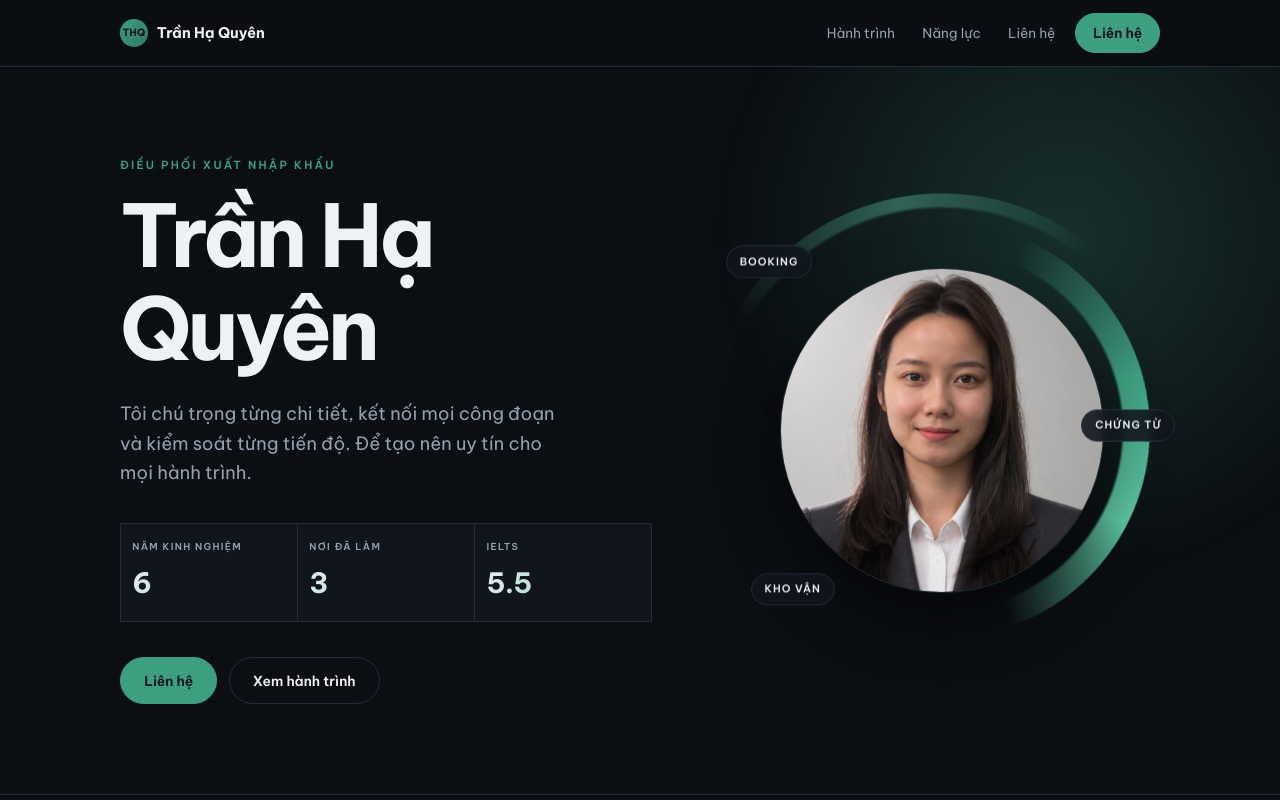
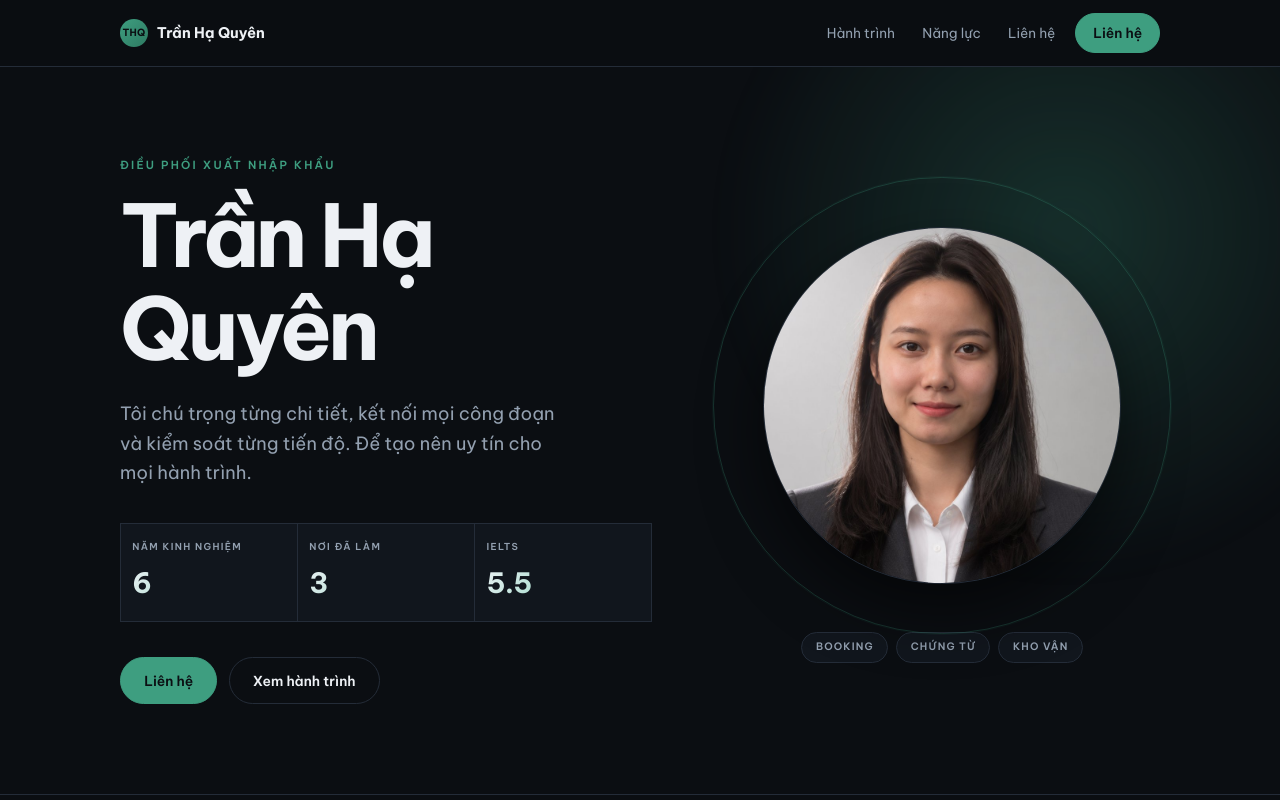
Before and after one commit to ncaothuyanh/portfolio-tran-ha-quyen, a plain HTML site: page portfolio-ha-quyen/index.html in a window 1280 px wide. Shown: the top 800 px of the page. Drawn offline with Linux system fonts and the light colour scheme.

Commit message:
Lam avatar tron chuyen nghiep hon, viet lai noi dung nguyen tac lam viec

```diff
--- a/portfolio-ha-quyen/index.html
+++ b/portfolio-ha-quyen/index.html
@@ -55,14 +55,15 @@
       </div>
 
       <figure class="avatar reveal">
-        <span class="avatar__ring" aria-hidden="true"></span>
-        <span class="avatar__ring avatar__ring--2" aria-hidden="true"></span>
-        <span class="avatar__photo">
-          <img src="assets/headshot.jpg" alt="Chân dung Trần Hạ Quyên" width="900" height="1195" fetchpriority="high" decoding="async">
+        <span class="avatar__stage">
+          <span class="avatar__ring" aria-hidden="true"></span>
+          <span class="avatar__photo">
+            <img src="assets/headshot.jpg" alt="Chân dung Trần Hạ Quyên" width="900" height="1195" fetchpriority="high" decoding="async">
+          </span>
         </span>
-        <span class="avatar__chip avatar__chip--a">Booking</span>
-        <span class="avatar__chip avatar__chip--b">Chứng từ</span>
-        <span class="avatar__chip avatar__chip--c">Kho vận</span>
+        <figcaption class="avatar__tags">
+          <span>Booking</span><span>Chứng từ</span><span>Kho vận</span>
+        </figcaption>
       </figure>
     </div>
   </section>
--- a/portfolio-ha-quyen/styles.css
+++ b/portfolio-ha-quyen/styles.css
@@ -78,28 +78,24 @@ h1,h2,h3{margin:0;font-weight:700;letter-spacing:-.028em;line-height:1.08;text-w
   background:linear-gradient(135deg,var(--paper),var(--accent-2));-webkit-background-clip:text;background-clip:text;color:transparent}
 .hero__cta{display:flex;flex-wrap:wrap;gap:.7rem;margin-top:2.2rem}
 
-/* avatar la diem nhan: hai vong xoay nguoc chieu + anh tron + chip noi */
-.avatar{position:relative;margin:0;display:grid;place-items:center;
-  width:min(21rem,78vw);aspect-ratio:1;justify-self:center}
-.avatar__ring{position:absolute;inset:0;border-radius:50%;
-  background:conic-gradient(from 0deg,transparent 0 58%,var(--accent) 72%,var(--accent-2) 84%,transparent 96%);
-  -webkit-mask:radial-gradient(circle,transparent 61%,#000 62%);mask:radial-gradient(circle,transparent 61%,#000 62%);
-  animation:spin 14s linear infinite}
-.avatar__ring--2{inset:-7%;opacity:.4;
-  background:conic-gradient(from 180deg,transparent 0 64%,var(--accent-2) 78%,transparent 92%);
-  -webkit-mask:radial-gradient(circle,transparent 66%,#000 67%);mask:radial-gradient(circle,transparent 66%,#000 67%);
-  animation:spin 22s linear infinite reverse}
-@keyframes spin{to{transform:rotate(360deg)}}
-.avatar__photo{position:relative;width:78%;aspect-ratio:1;border-radius:50%;overflow:hidden;
-  border:1px solid var(--line);box-shadow:0 26px 60px rgb(0 0 0/.55);animation:float 7s ease-in-out infinite}
+/* avatar: mot vong vien tinh, mot anh tron co dinh, nhan chuyen mon xep gon ben duoi */
+.avatar{position:relative;margin:0;display:flex;flex-direction:column;align-items:center;
+  gap:1.15rem;width:min(21rem,78vw);justify-self:center}
+.avatar__stage{position:relative;width:100%;aspect-ratio:1}
+.avatar__ring{position:absolute;inset:-5%;border-radius:50%;
+  border:1px solid color-mix(in srgb,var(--accent) 40%,transparent);
+  box-shadow:0 0 0 1px color-mix(in srgb,var(--accent) 14%,transparent);
+  animation:ringGlow 5.5s ease-in-out infinite}
+@keyframes ringGlow{
+  0%,100%{opacity:.5;box-shadow:0 0 0 1px color-mix(in srgb,var(--accent) 10%,transparent)}
+  50%{opacity:.85;box-shadow:0 0 0 1px color-mix(in srgb,var(--accent) 24%,transparent)}
+}
+.avatar__photo{position:absolute;inset:0;margin:auto;width:86%;aspect-ratio:1;border-radius:50%;overflow:hidden;
+  border:1px solid var(--line);box-shadow:0 26px 60px rgb(0 0 0/.55)}
 .avatar__photo img{width:100%;height:100%;object-fit:cover;object-position:50% 22%}
-@keyframes float{0%,100%{transform:translateY(0)}50%{transform:translateY(-11px)}}
-.avatar__chip{position:absolute;padding:.42rem .8rem;border:1px solid var(--line);border-radius:999px;
-  background:color-mix(in srgb,var(--ink-2) 88%,transparent);backdrop-filter:blur(8px);
-  font-size:.66rem;font-weight:600;letter-spacing:.1em;text-transform:uppercase;white-space:nowrap}
-.avatar__chip--a{top:6%;left:-2%;animation:float 6s ease-in-out infinite}
-.avatar__chip--b{top:46%;right:-6%;animation:float 8s ease-in-out .6s infinite}
-.avatar__chip--c{bottom:7%;left:4%;animation:float 7s ease-in-out 1.2s infinite}
+.avatar__tags{display:flex;flex-wrap:wrap;justify-content:center;gap:.5rem;margin:0;padding:0}
+.avatar__tags span{padding:.4rem .85rem;border:1px solid var(--line);border-radius:999px;
+  background:var(--ink-2);color:var(--dim);font-size:.64rem;font-weight:600;letter-spacing:.11em;text-transform:uppercase}
 @media (min-width:62rem){
   .hero__in{grid-template-columns:1.1fr .9fr}
   .avatar{width:min(26rem,40vw)}
@@ -203,7 +199,7 @@ h1,h2,h3{margin:0;font-weight:700;letter-spacing:-.028em;line-height:1.08;text-w
 @media (prefers-reduced-motion:reduce){
   html{scroll-behavior:auto}
   .js .reveal{opacity:1;transform:none;transition:none}
-  .avatar__ring,.avatar__ring--2,.avatar__photo,.avatar__chip{animation:none}
+  .avatar__ring{animation:none}
   .truck{display:none}
   .btn,.card,.cap__col,.card__fig img,.stop__dot,.card__year,.ct__rows a,.bar__nav a::after{transition:none}
   .stop .stop__dot{border-color:var(--accent);background:var(--accent)}
```
Also changed, not shown: website-timeline/index.html (+8 -8 lines).
